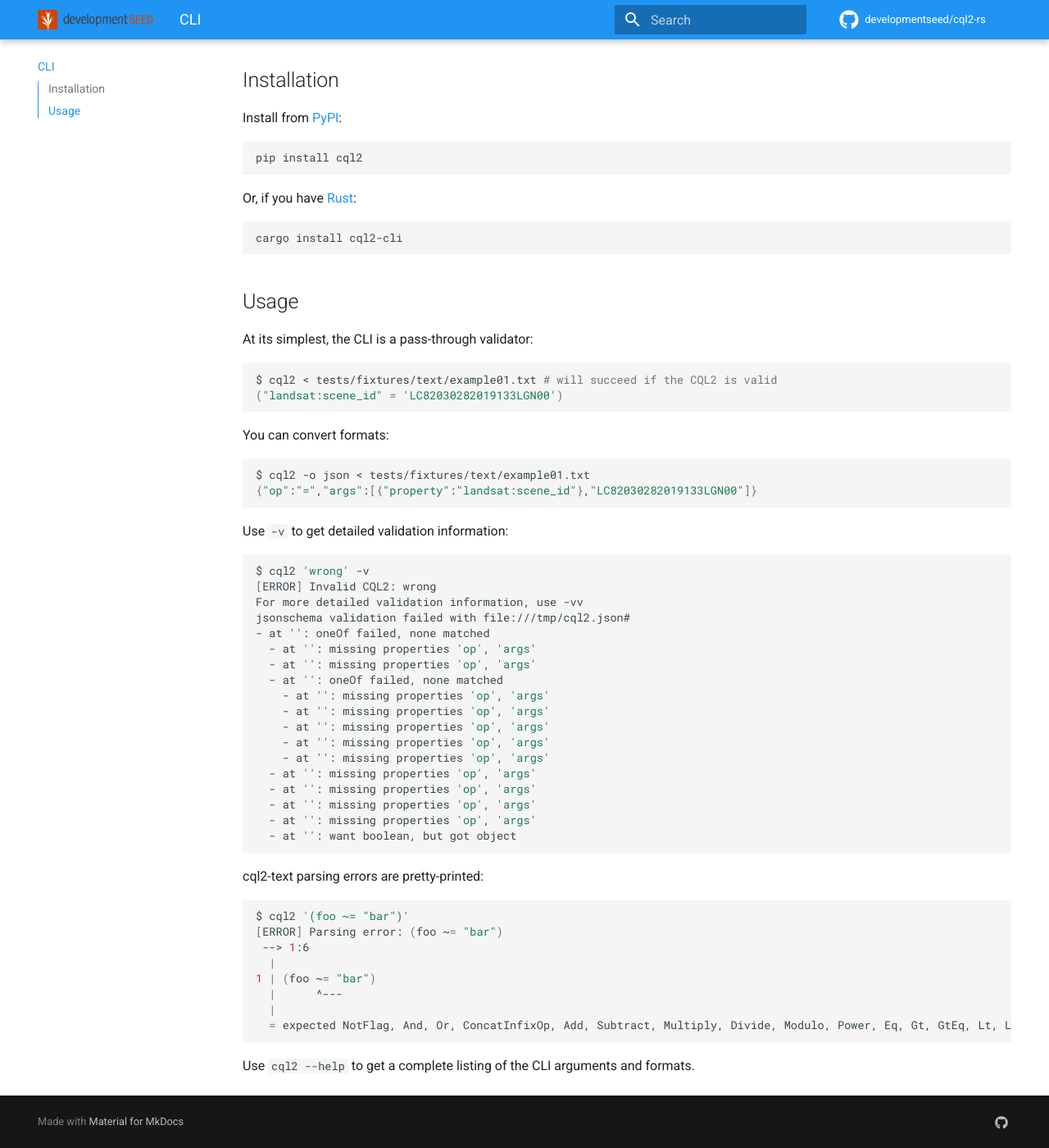
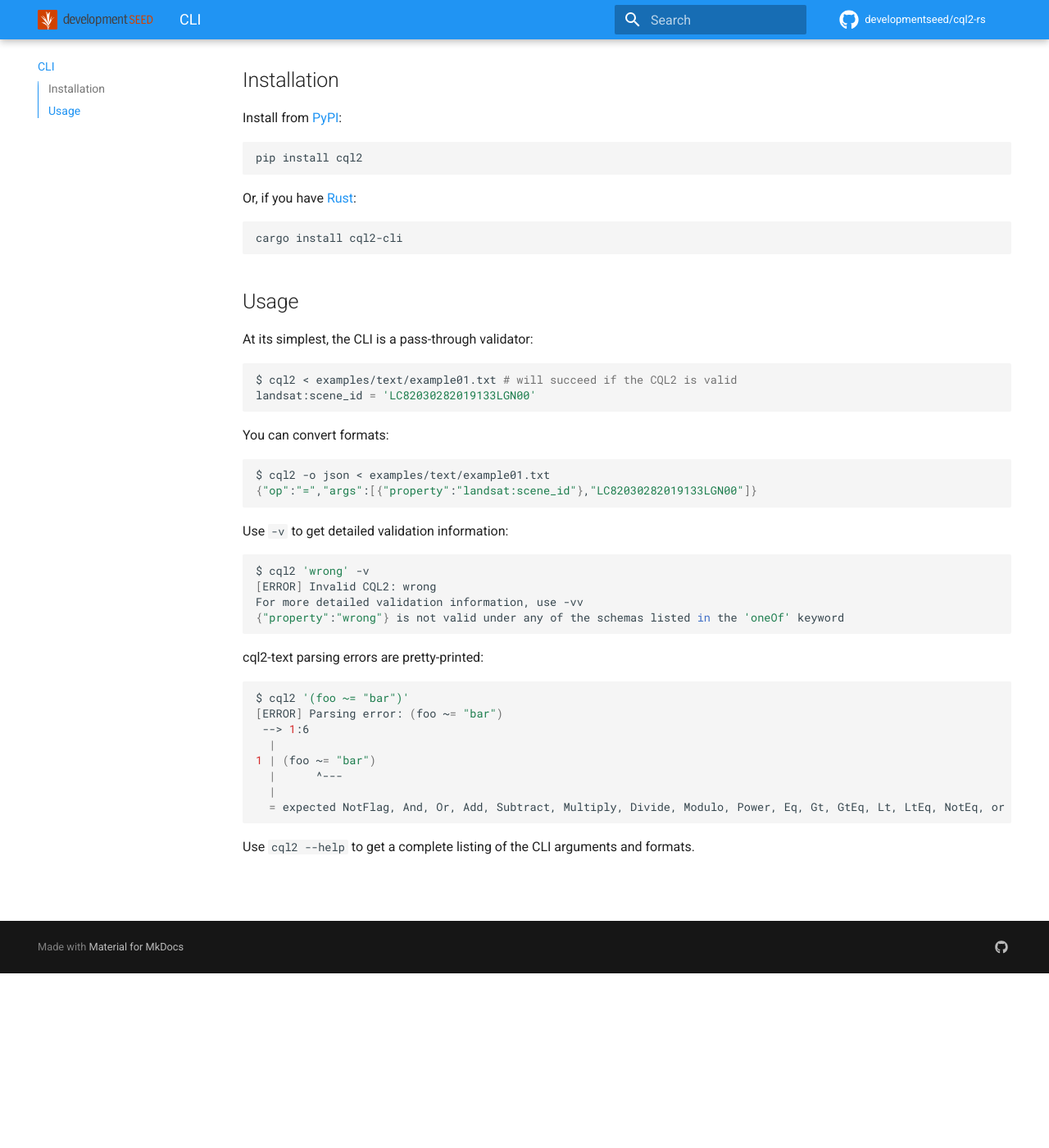
Before and after one commit to developmentseed/cql2-rs, an MkDocs documentation site: the page built from docs/cli.md, in a window 1280 px wide and 1400 px high, scrolled down 213 px. Shown: the whole window at 82% size. Built offline with MkDocs 1.6.1 and Material for MkDocs 9.7.7, drawn with Linux system fonts in a browser that asks for light colours; comment, search, counter and statistics services are not loaded; the version menu is left out.

Commit message:
docs: correct recorded output and examples that no longer ran

````diff
--- a/docs/cli.md
+++ b/docs/cli.md
@@ -21,14 +21,14 @@ cargo install cql2-cli
 At its simplest, the CLI is a pass-through validator:
 
 ```shell
-$ cql2 < tests/fixtures/text/example01.txt # will succeed if the CQL2 is valid
-("landsat:scene_id" = 'LC82030282019133LGN00')
+$ cql2 < examples/text/example01.txt # will succeed if the CQL2 is valid
+landsat:scene_id = 'LC82030282019133LGN00'
 ```
 
 You can convert formats:
 
 ```shell
-$ cql2 -o json < tests/fixtures/text/example01.txt
+$ cql2 -o json < examples/text/example01.txt
 {"op":"=","args":[{"property":"landsat:scene_id"},"LC82030282019133LGN00"]}
 ```
 
@@ -38,21 +38,7 @@ Use `-v` to get detailed validation information:
 $ cql2 'wrong' -v
 [ERROR] Invalid CQL2: wrong
 For more detailed validation information, use -vv
-jsonschema validation failed with file:///tmp/cql2.json#
-- at '': oneOf failed, none matched
-  - at '': missing properties 'op', 'args'
-  - at '': missing properties 'op', 'args'
-  - at '': oneOf failed, none matched
-    - at '': missing properties 'op', 'args'
-    - at '': missing properties 'op', 'args'
-    - at '': missing properties 'op', 'args'
-    - at '': missing properties 'op', 'args'
-    - at '': missing properties 'op', 'args'
-  - at '': missing properties 'op', 'args'
-  - at '': missing properties 'op', 'args'
-  - at '': missing properties 'op', 'args'
-  - at '': missing properties 'op', 'args'
-  - at '': want boolean, but got object
+{"property":"wrong"} is not valid under any of the schemas listed in the 'oneOf' keyword
 ```
 
 cql2-text parsing errors are pretty-printed:
@@ -65,7 +51,7 @@ $ cql2 '(foo ~= "bar")'
 1 | (foo ~= "bar")
   |      ^---
   |
-  = expected NotFlag, And, Or, ConcatInfixOp, Add, Subtract, Multiply, Divide, Modulo, Power, Eq, Gt, GtEq, Lt, LtEq, NotEq, Is, or IsNullPostfix
+  = expected NotFlag, And, Or, Add, Subtract, Multiply, Divide, Modulo, Power, Eq, Gt, GtEq, Lt, LtEq, NotEq, or IsNullPostfix
 ```
 
 Use `cql2 --help` to get a complete listing of the CLI arguments and formats.
````
Also changed, not shown: README.md (+3 -3 lines), cli/README.md (+5 -19 lines), docs/index.md (+7 -6 lines), python/README.md (+6 -3 lines), wasm/README.md (+13 -7 lines), 1 other file.
